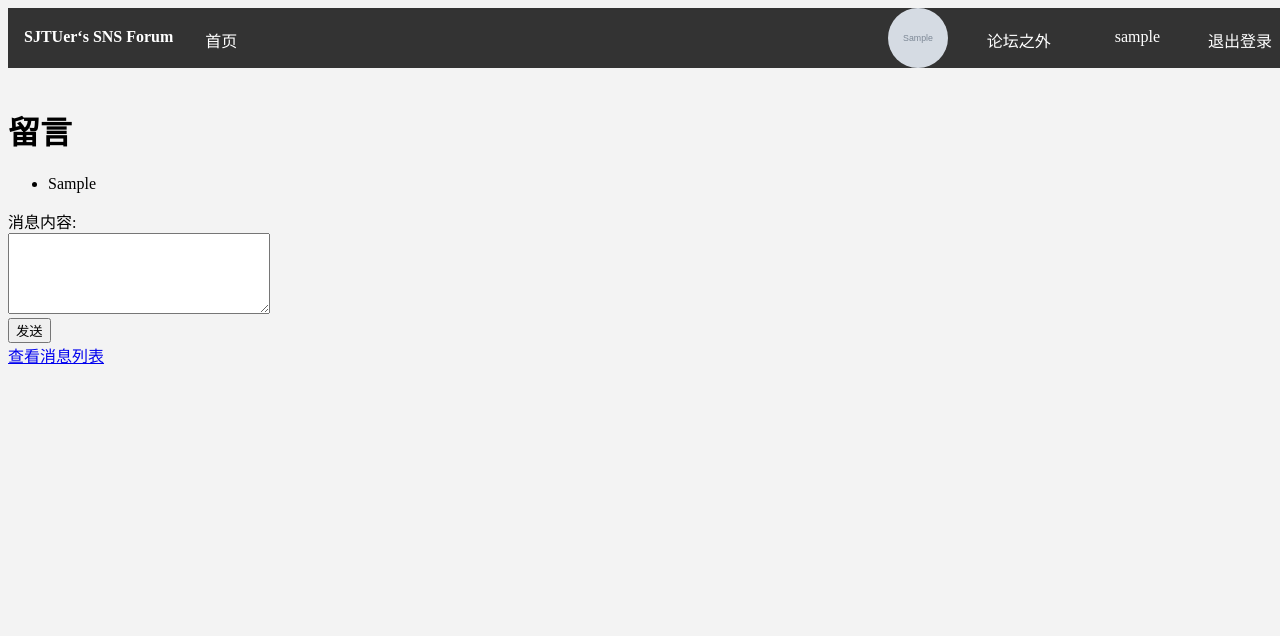
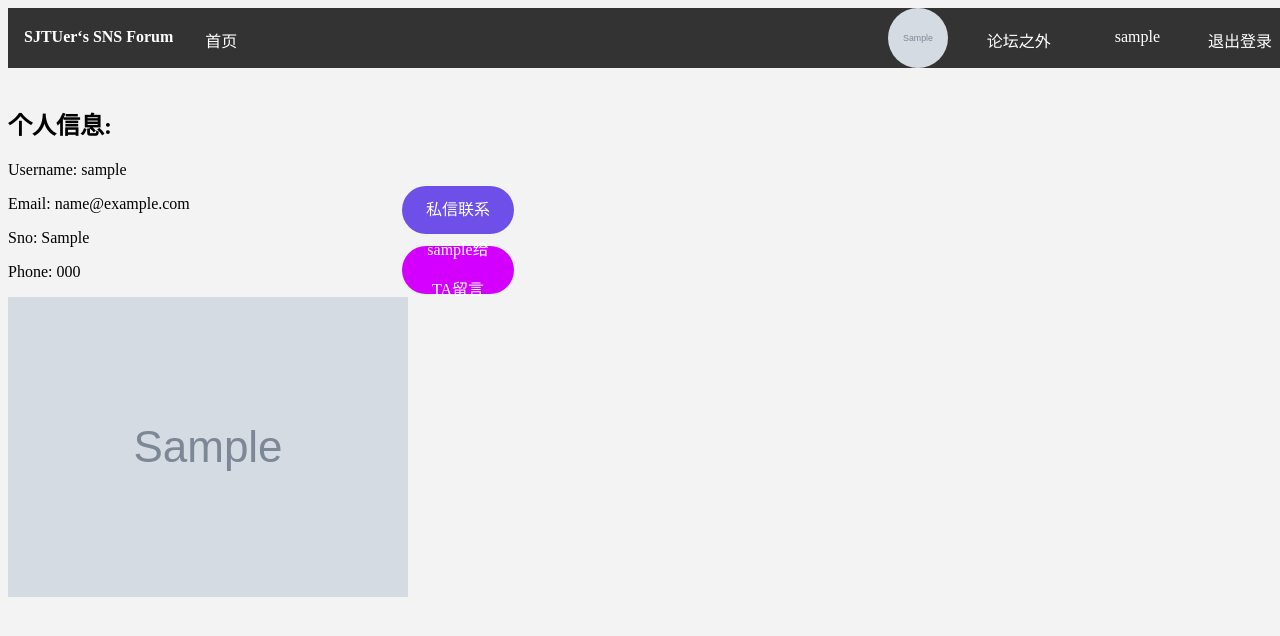
Before and after one commit to huoyanhuoyou/SNS_Forum, a Django app: template notif/templates/send_message.html in a window 1280 px wide. Shown: the top 636 px of the page. Run offline with Django 4.2, Linux system fonts and the light colour scheme; a user stored in the database is signed in; tables that the repository leaves empty hold one stand-in row (values such as "Sample post"); the template is opened without the code that fills it: values that come from a table or form of the project are taken from there, most other values are stand-ins (such as "Sample title", 1, 10 or a date in 2020); grey boxes marked "Sample" are stand-in pictures; one stand-in notice (Sample message) is shown; parts of the project's set-up code (start-up, migrations or seed data) failed here and were passed over.

Commit message:
Update send_message.html

```diff
--- a/notif/templates/send_message.html
+++ b/notif/templates/send_message.html
@@ -2,30 +2,100 @@
 <html lang="en">
 <head>
     <meta charset="UTF-8">
-    <link rel="icon" href="/static/img/bbs_demo_icon.ico"/>
-    <title>编辑留言</title>
+    <title>个人信息</title>
+    <style>
+        body{overflow: hidden;}
+    .back-button{
+  padding: 14px 16px;
+  color: #fff;
+  border: none;
+  border-radius: 30px;
+  text-decoration: none;
+  background: #6E50E9;
+  position: absolute;
+  width: 80px;
+  height: 20px;
+  text-align: center;
+  line-height: 40px;
+  font-size: 16px;
+  top: 100px;
+  margin-left: 300px;
+  transform: translateX(-50%);
+  display: flex;
+  flex-direction: column;
+  align-items: center;
+  justify-content: center;
+
+
+
+    }
+    .back-button:hover{
+    background-color: mediumpurple;
+    }
+    .second-button{
+  padding: 14px 16px;
+  color: #fff;
+  border: none;
+  border-radius: 30px;
+  text-decoration: none;
+  background: #d300ff;
+  position: absolute;
+  width: 80px;
+  height: 20px;
+  text-align: center;
+  line-height: 40px;
+  font-size: 16px;
+  top: 160px;
+  margin-left: 300px;
+  transform: translateX(-50%);
+  display: flex;
+  flex-direction: column;
+  align-items: center;
+  justify-content: center;
+}
+
+.second-button:hover{
+  background-color: #e684ff;
+}
+    </style>
+    <script>
+    var messageList = document.getElementById('message-list');
+    var messageItems = messageList.getElementsByClassName('message');
+
+    var prevSender = null;
+    for (var i = 0; i < messageItems.length; i++) {
+        var currentSender = messageItems[i].getElementsByClassName('sender')[0].textContent;
+
+        if (currentSender === prevSender) {
+            // Hide current sender if it's the same as the previous sender
+            messageItems[i].getElementsByClassName('sender')[0].style.display = 'none';
+        } else {
+            prevSender = currentSender;
+        }
+    }
+</script>
 </head>
 <body>
-{% extends "bbs/base.html" %}
-{% block content %}
-    <h1>留言</h1>
+    {% extends "bbs/base.html" %}
 
-    {% if messages %}
-        <ul>
-            {% for message in messages %}
-                <li>{{ 留言 }}</li>
-            {% endfor %}
-        </ul>
-    {% endif %}
+    {% block content %}
+    <div class="content-box">
+        <a class="back-button" href="{% url 'chat:chat_message' sendername=Sender_info.username receivername=CustomUser_info.username %}">私信联系</a>
+    </div>
+        <div class="content-box">
+        <a class="second-button" href={% url 'bbs:leavemes' receiver_username=CustomUser_info.username %}>{{ comment.owner.username }}给TA留言</a>
+    </div>
 
-    <form method="post">
-        {% csrf_token %}
-        <label for="content">消息内容:</label><br>
-        <textarea name="content" id="content" cols="30" rows="5"></textarea><br>
-        <input type="submit" value="发送">
-    </form>
+    <div>
+    <h2>个人信息:</h2>
+    <p>Username: {{ CustomUser_info.username }}</p>
+    <p>Email: {{ CustomUser_info.email }}</p>
+    <p>Sno: {{ CustomUser_info.Sno }}</p>
+    <p>Phone: {{ CustomUser_info.phone }}</p>
+    <img src="{{ CustomUser_info.avatar.url }}"></img>
+    <!-- 添加其他字段的显示 -->
+    </div>
 
-    <a href="{% url 'notif:notiflist' %}">查看消息列表</a>
 {% endblock content %}
 </body>
 </html>
```
